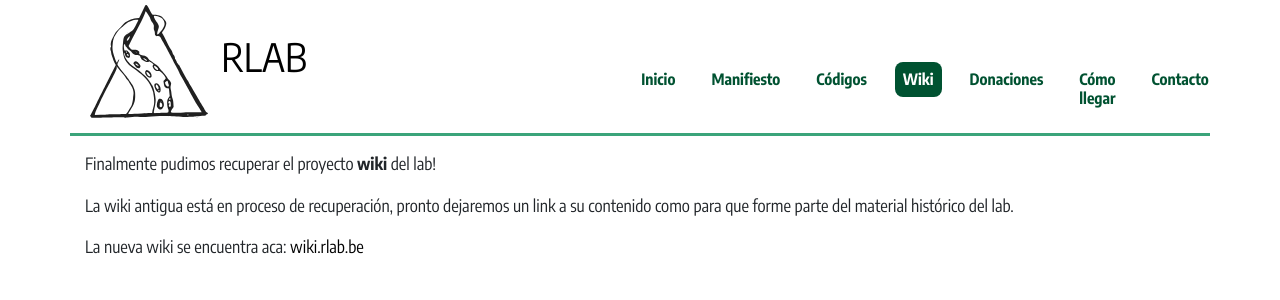
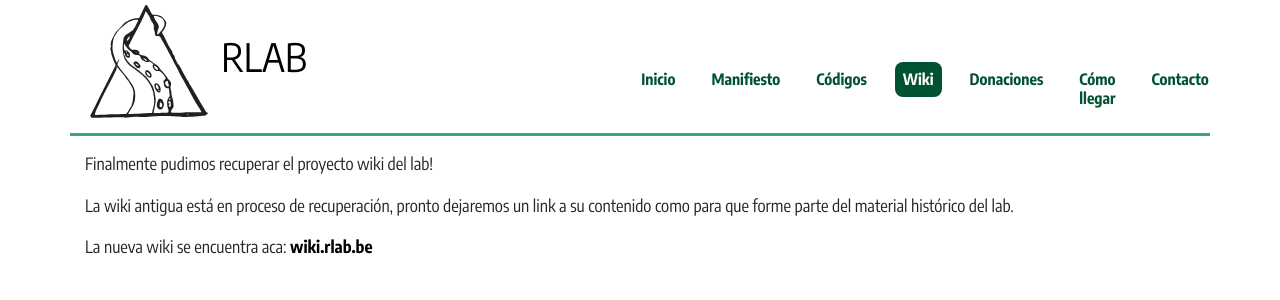
Before and after one commit to rlyehlab/rlab.be, a Jekyll site: the page built from wiki.md, in a window 1280 px wide. Shown: the top 300 px of the page. Built offline with Jekyll 4.4.1, drawn with Linux system fonts in a browser that asks for light colours.

```diff
--- a/wiki.md
+++ b/wiki.md
@@ -7,9 +7,9 @@ nav_text: "Wiki"
 nav_order: 4
 ---
 
-Finalmente pudimos recuperar el proyecto **wiki** del lab!
+Finalmente pudimos recuperar el proyecto wiki del lab!
 
 La wiki antigua está en proceso de recuperación, pronto dejaremos un link a su
 contenido como para que forme parte del material histórico del lab.
 
-La nueva wiki se encuentra aca: [wiki.rlab.be](https://wiki.rlab.be)
+La nueva wiki se encuentra aca: **[wiki.rlab.be](https://wiki.rlab.be)**
```
Also changed, not shown: contacto.md (+2 -2 lines).
